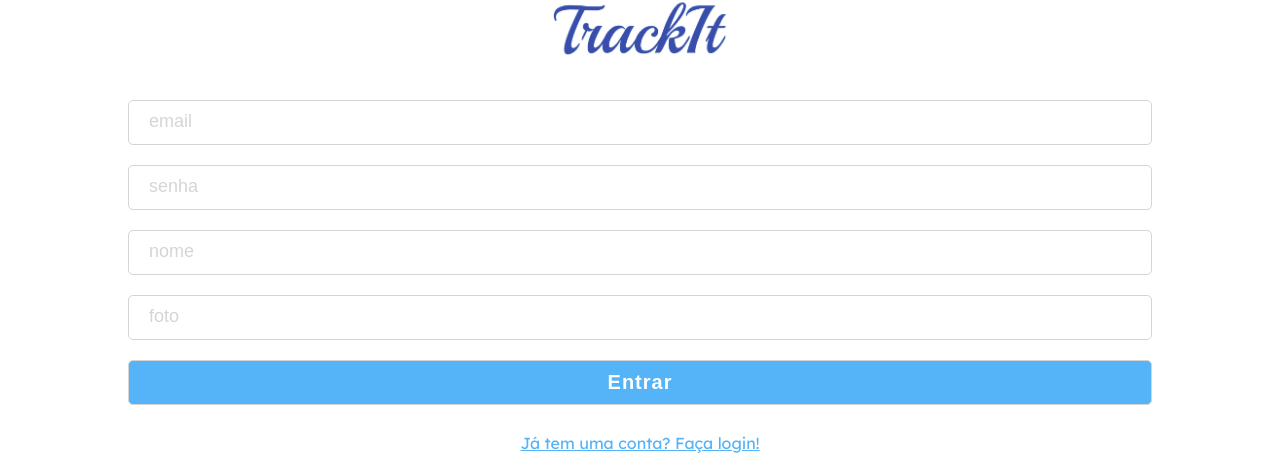
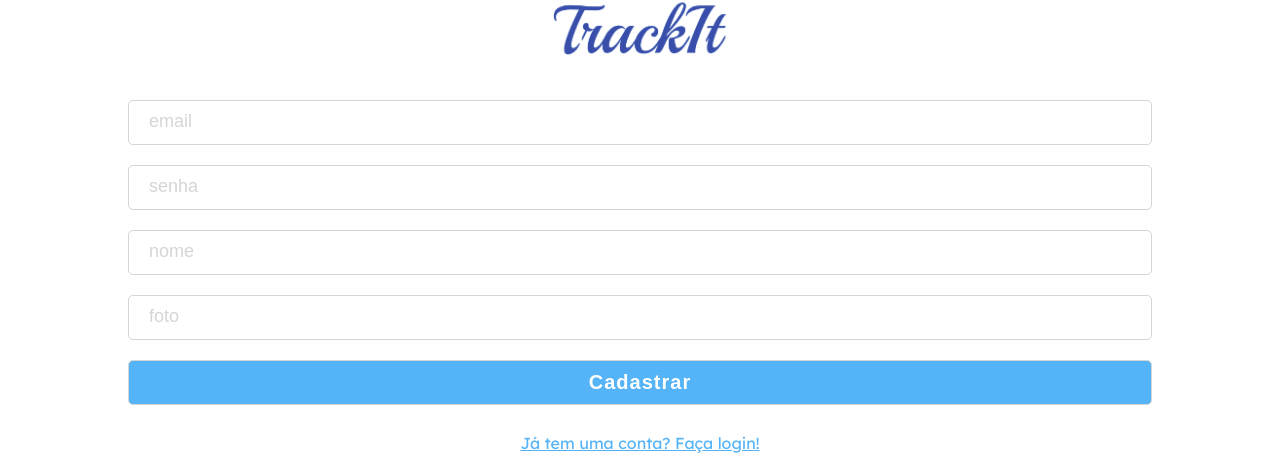
Before and after one commit to jumeneguete/TackIt, a React (Create React App) app: page /signup in a window 1280 px wide. Shown: the part 228-693 px from the top of the page. Built offline with nearby package versions, Linux system fonts and the light colour scheme.

Commit message:
Cadastro: enviar dados para API

```diff
--- a/src/components/login_and_signup/Button.js
+++ b/src/components/login_and_signup/Button.js
@@ -1,8 +1,8 @@
 import styled from "styled-components"
 
-export default function Button({children}) {
+export default function Button({children, type}) {
     return (
-        <ButtonStyle>{children}</ButtonStyle>
+        <ButtonStyle type={type}>{children}</ButtonStyle>
     );
 }
 
--- a/src/components/login_and_signup/Input.js
+++ b/src/components/login_and_signup/Input.js
@@ -1,8 +1,8 @@
 import styled from "styled-components"
 
-export default function Input({ type, placeholder, value }) {
+export default function Input({ type, placeholder, value, onChange }) {
     return (
-        <InputStyle type={type} placeholder={placeholder} value={value}></InputStyle>
+        <InputStyle type={type} placeholder={placeholder} value={value} onChange={onChange}></InputStyle>
     );
 }
 
--- a/src/components/login_and_signup/SingUp.js
+++ b/src/components/login_and_signup/SingUp.js
@@ -1,18 +1,39 @@
-import { Link } from "react-router-dom";
+import axios from "axios";
+import { useState } from "react";
+import { Link, useHistory } from "react-router-dom";
 import styled from "styled-components";
 import Button from "./Button";
 import Input from "./Input"
 import LogoImg from "./LogoImg"
 
-export default function SignUp(){
-    return(
+export default function SignUp() {
+    const [email, setEmail] = useState("");
+    const [password, setPassword] = useState("");
+    const [name, setName] = useState("");
+    const [image, setImage] = useState("");
+    const history = useHistory();
+
+    function register(e) {
+        console.log("fui chamada")
+        e.preventDefault();
+
+        const body = { name, email, password, image }
+
+        const request = axios.post("https://mock-api.bootcamp.respondeai.com.br/api/v2/trackit/auth/sign-up", body)
+        request.then(() => history.push("/"));
+
+    }
+
+    return (
         <Main>
             <LogoImg />
-            <Input type="email" placeholder="email" />
-            <Input type="password" placeholder="senha" />
-            <Input type="text" placeholder="nome" />
-            <Input type="url" placeholder="foto" />
-            <Button>Entrar</Button>
+            <form onSubmit={register}>
+                <Input type="email" value={email} onChange={(e) => setEmail(e.target.value)} placeholder="email" />
+                <Input type="password" value={password} onChange={(e) => setPassword(e.target.value)} placeholder="senha" />
+                <Input type="text" value={name} onChange={(e) => setName(e.target.value)} placeholder="nome" />
+                <Input type="url" value={image} onChange={(e) => setImage(e.target.value)} placeholder="foto" />
+                <Button type="submit">Cadastrar</Button>
+            </form>
             <Link to={"/"}><p>Já tem uma conta? Faça login!</p></Link>
         </Main>
     );
@@ -37,4 +58,12 @@ p:hover{
             color: #317bb0;
         }
 
+    form {
+        width: 100%;
+        display: flex;
+        flex-direction: column;
+        justify-content: center;
+        align-items: center;
+    }
+
 `;
```
Lines whose indentation alone changed are shown as unchanged.
